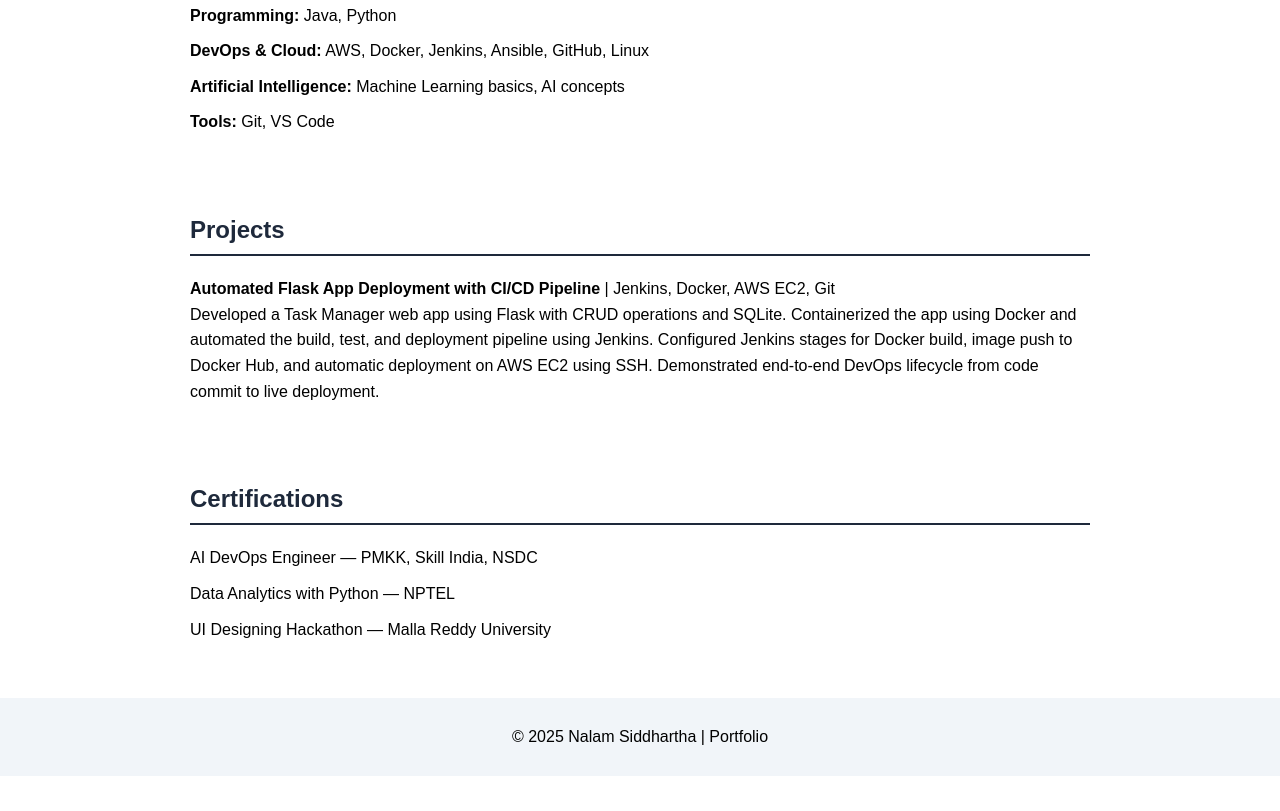
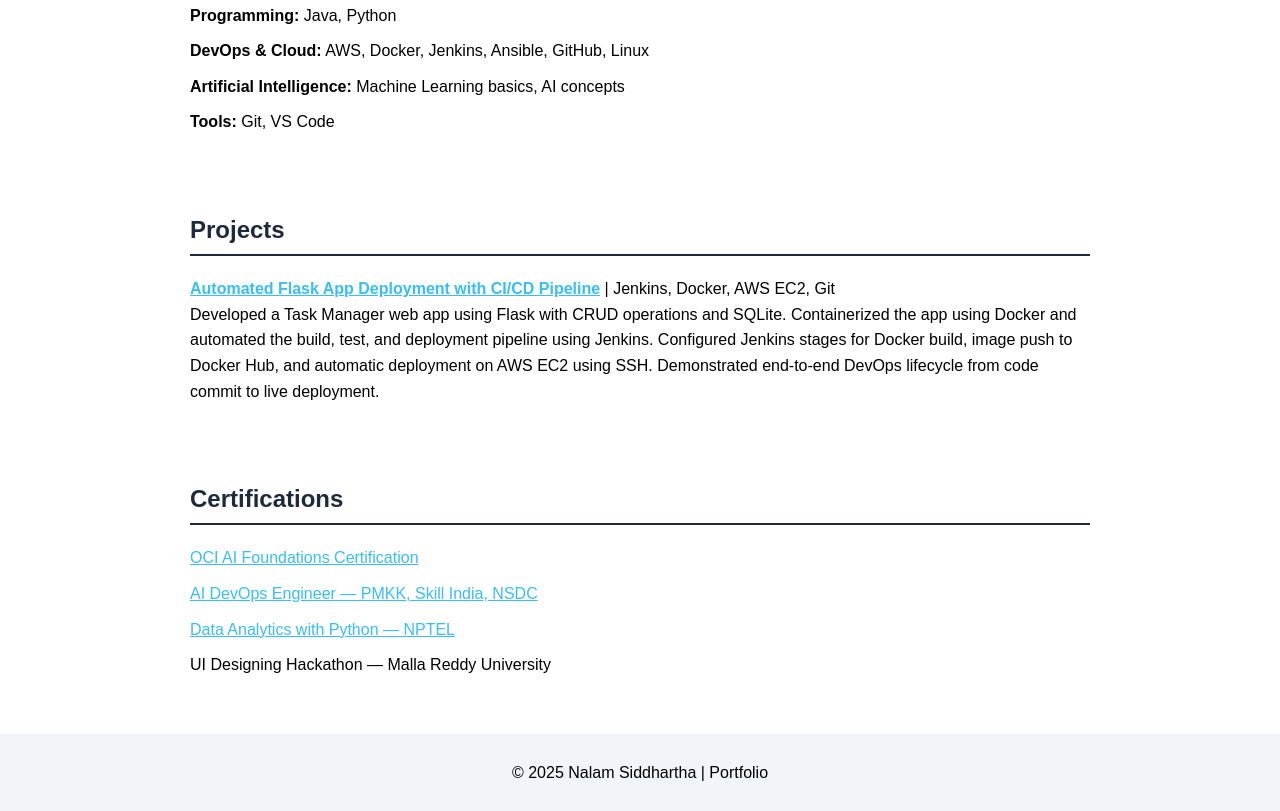
Before and after one commit to siddhartha-nalam/nalam-siddhartha-portfolio, a plain HTML site: page index.html in a window 1280 px wide. Shown: the part 478-1289 px from the top of the page. Before the commit the page ends 1254 px from the top, so only its background shows below. Drawn offline with Linux system fonts and the light colour scheme.

Commit message:
Update index.html

```diff
--- a/index.html
+++ b/index.html
@@ -41,15 +41,16 @@
   <section>
     <h2>Projects</h2>
     <ul>
-      <li><b>Automated Flask App Deployment with CI/CD Pipeline</b> | Jenkins, Docker, AWS EC2, Git<br>Developed a Task Manager web app using Flask with CRUD operations and SQLite. Containerized the app using Docker and automated the build, test, and deployment pipeline using Jenkins. Configured Jenkins stages for Docker build, image push to Docker Hub, and automatic deployment on AWS EC2 using SSH. Demonstrated end-to-end DevOps lifecycle from code commit to live deployment.</li>
+      <li><b><a href="https://github.com/siddhartha-nalam/devops_task_manager" style="color:#38bdf8"> Automated Flask App Deployment with CI/CD Pipeline</a></b> | Jenkins, Docker, AWS EC2, Git<br>Developed a Task Manager web app using Flask with CRUD operations and SQLite. Containerized the app using Docker and automated the build, test, and deployment pipeline using Jenkins. Configured Jenkins stages for Docker build, image push to Docker Hub, and automatic deployment on AWS EC2 using SSH. Demonstrated end-to-end DevOps lifecycle from code commit to live deployment.</li>
     </ul>
   </section>
 
   <section>
     <h2>Certifications</h2>
     <ul>
-      <li>AI DevOps Engineer — PMKK, Skill India, NSDC</li>
-      <li>Data Analytics with Python — NPTEL</li>
+      <li> <a href="https://www.linkedin.com/posts/siddhartha-nalam_ai-foundations-associate-ugcPost-7374106381139722240-JHOF?utm_source=share&utm_medium=member_desktop&rcm=ACoAADYeVJ0B71YGY-axH9GX1GJkPNEoXTs8bqM" style="color:#38bdf8"> OCI AI Foundations Certification </a></li>
+      <li><a href="https://www.linkedin.com/posts/siddhartha-nalam_pmkvy-devops-cloudops-share-7350221461049028608-2Zde?utm_source=share&utm_medium=member_desktop&rcm=ACoAADYeVJ0B71YGY-axH9GX1GJkPNEoXTs8bqM" style="color:#38bdf8">AI DevOps Engineer — PMKK, Skill India, NSDC</a></li>
+      <li><a href="https://www.linkedin.com/posts/siddhartha-nalam_certificate-of-data-analytics-with-python-share-7071193866552410112-13Gl?utm_source=share&utm_medium=member_desktop&rcm=ACoAADYeVJ0B71YGY-axH9GX1GJkPNEoXTs8bqM" style="color:#38bdf8">Data Analytics with Python — NPTEL</a></li>
       <li>UI Designing Hackathon — Malla Reddy University</li>
     </ul>
   </section>
```
